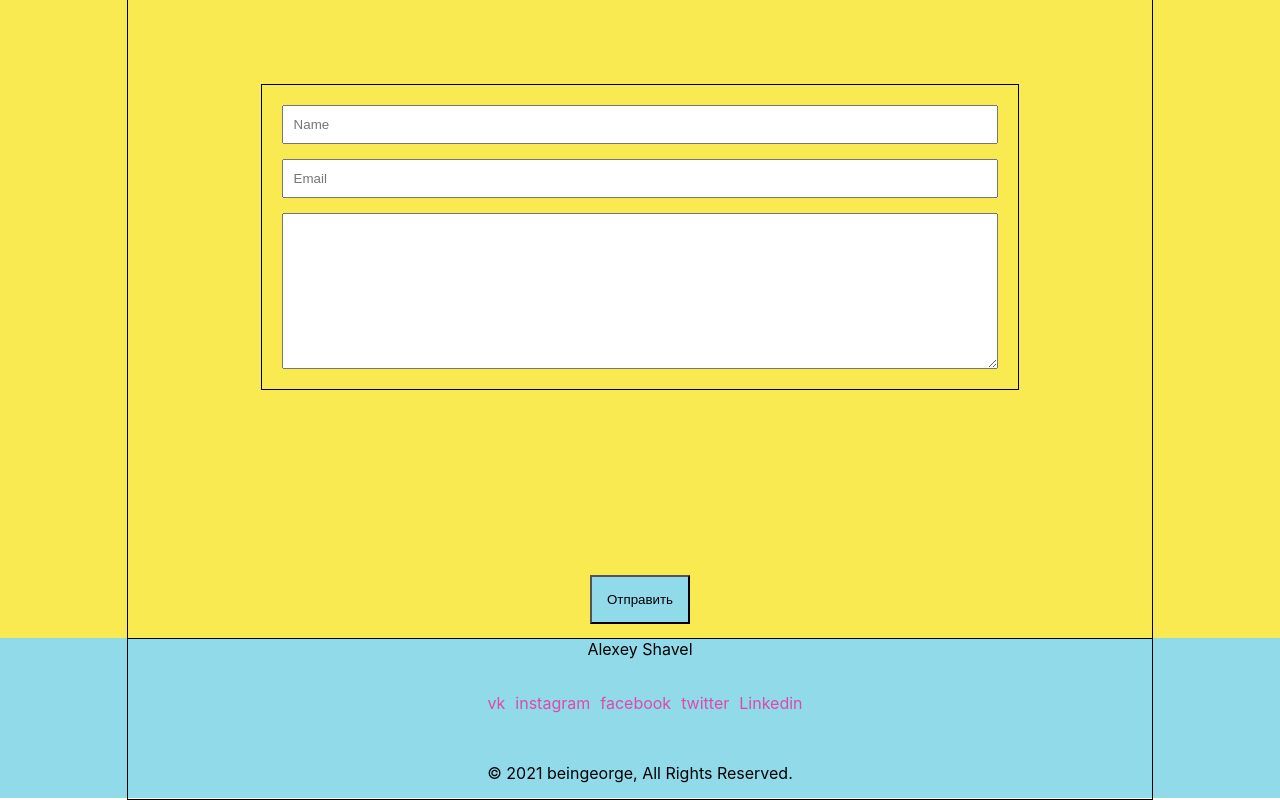
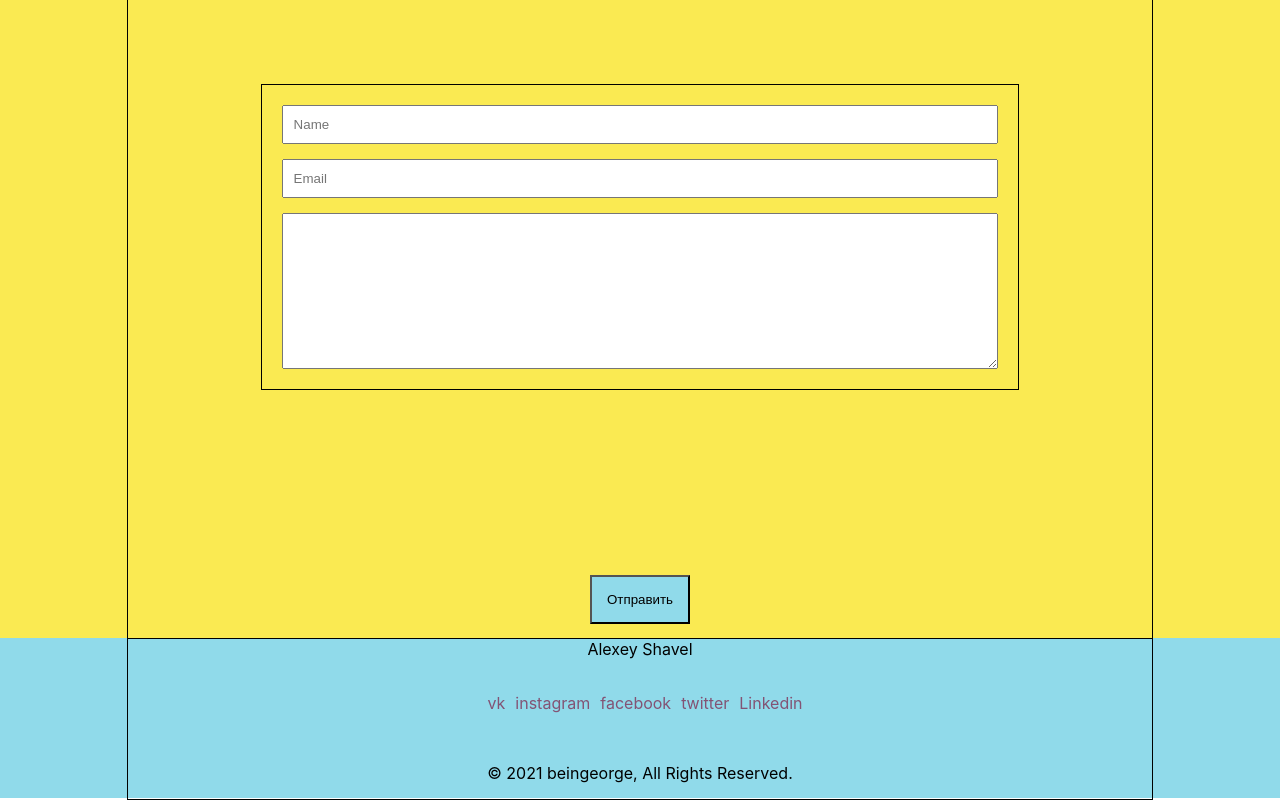
Before and after one commit to Aloxan12/portfolio, a React (Create React App) app: page / in a window 1280 px wide. Shown: the part 2642-3442 px from the top of the page. Built offline with nearby package versions, Linux system fonts and the light colour scheme.

Commit message:
Update Footer.module.css
sad

```diff
--- a/src/Footer/Footer.module.css
+++ b/src/Footer/Footer.module.css
@@ -14,5 +14,5 @@
 .footerBlock a{
     margin-left: 10px;
     text-decoration: none;
-    color: #dd4aae;
+    color: #835374;
 }
```
